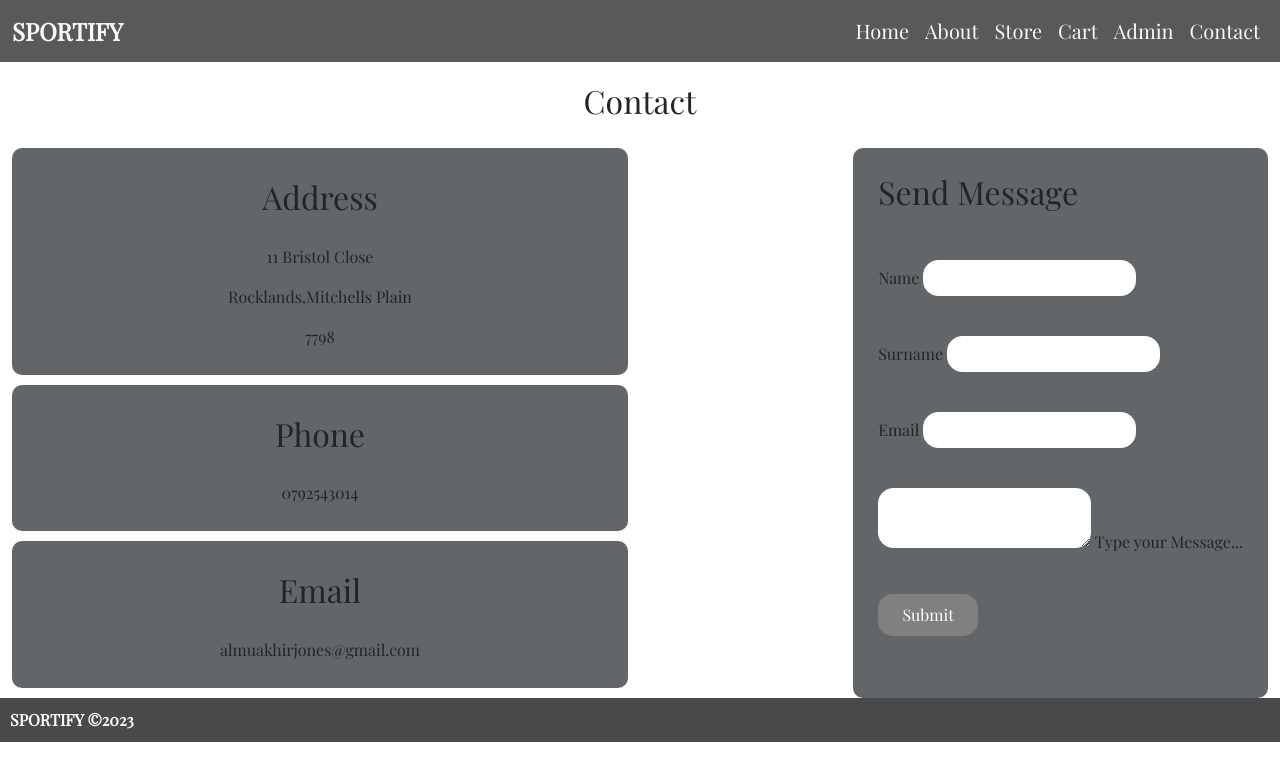
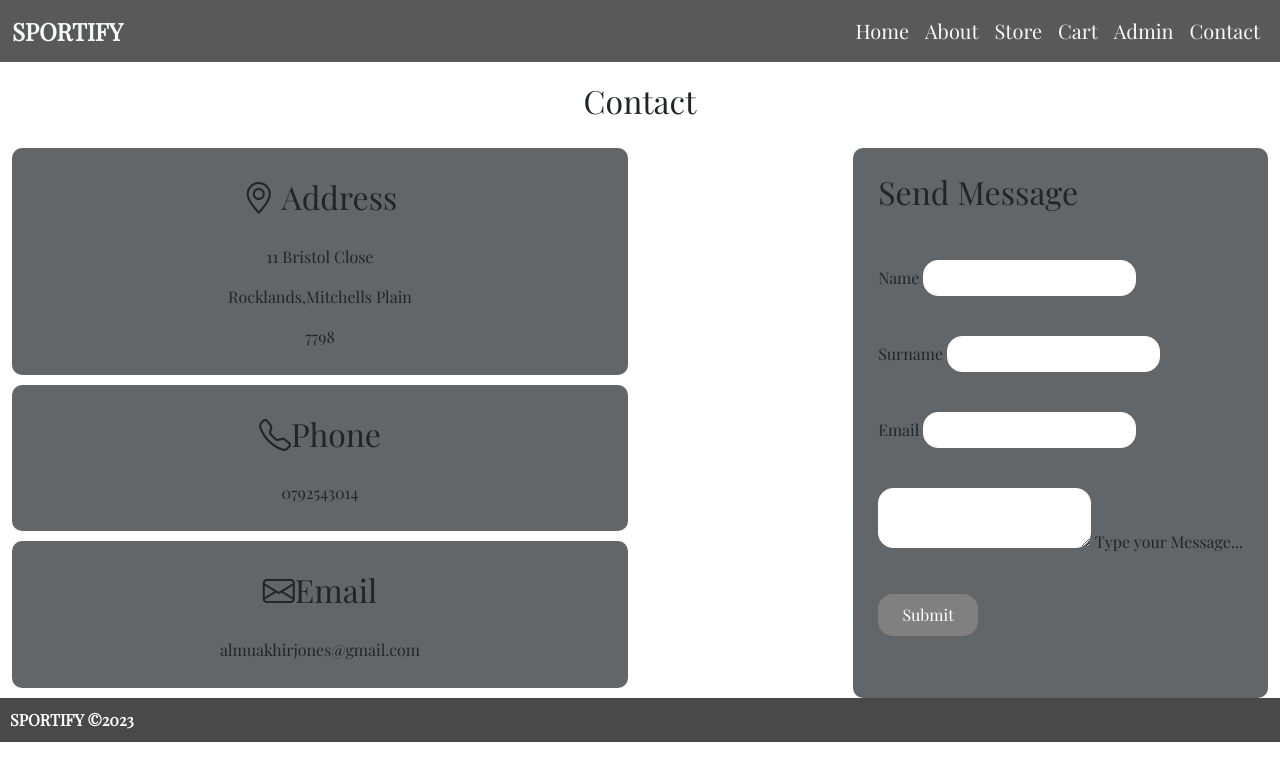
Before and after one commit to Muakhir/Js-Sportify-EOMP, a plain HTML site: page Html/contact.html in a window 1280 px wide. Drawn offline with nearby package versions, Linux system fonts and the light colour scheme.

Commit message:
Contact/Icon

```diff
--- a/Html/contact.html
+++ b/Html/contact.html
@@ -7,6 +7,8 @@
     <link href="https://cdn.jsdelivr.net/npm/bootstrap@5.3.2/dist/css/bootstrap.min.css" rel="stylesheet"
     integrity="sha384-T3c6CoIi6uLrA9TneNEoa7RxnatzjcDSCmG1MXxSR1GAsXEV/Dwwykc2MPK8M2HN"
     crossorigin="anonymous">
+    <!-- icon -->
+    <link rel="stylesheet" href="https://cdn.jsdelivr.net/npm/bootstrap-icons@1.11.2/font/bootstrap-icons.min.css">
     <!-- css -->
     <link rel="stylesheet" href="../css/style.css">
     <title>Sportify</title>
@@ -38,7 +40,7 @@
           <div class="col">
             <div class="box1 d-flex justify-content-center">
               <div class="text">
-                <h2 id="address"><i class="fa-solid fa-location-dot"></i> Address</h2>
+                <h2 id="address"><i class="bi bi-geo-alt"></i> Address</h2>
                 <p>11 Bristol Close</p>
                 <p>Rocklands,Mitchells Plain</p>
                 <p>7798</p>
@@ -49,14 +51,14 @@
               <div class="box1">
                 <div class="text">
 
-                  <h2><i class="fa-solid fa-mobile-screen"></i> Phone</h2>
+                  <h2><i class="bi bi-telephone"></i>Phone</h2>
                   <p>0792543014</p>
                 </div>
                 </div>
                 <div class="box1">
                   <div class="text">
 
-                    <h2><i class="fa-solid fa-envelope"></i> Email</h2>
+                    <h2><i class="bi bi-envelope"></i>Email</h2>
                     <p>almuakhirjones@gmail.com</p>
                   </div>
                 </div>
```
